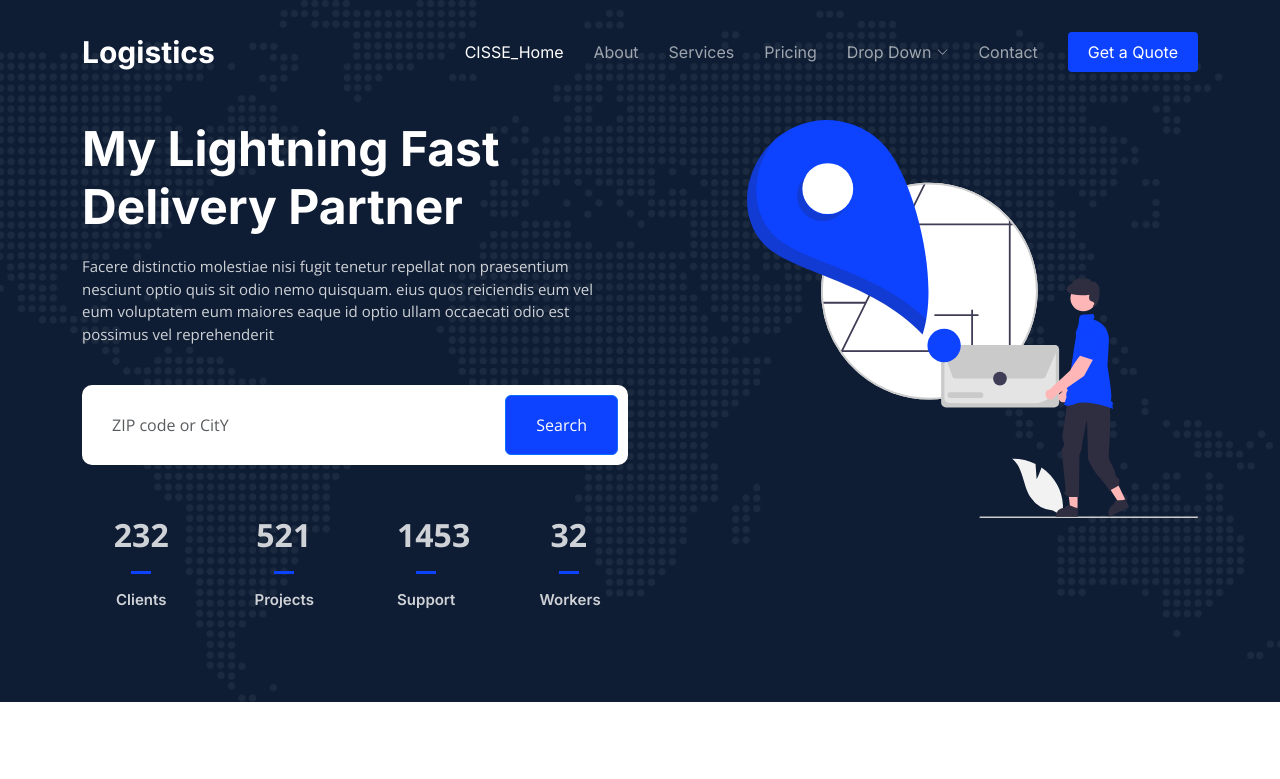
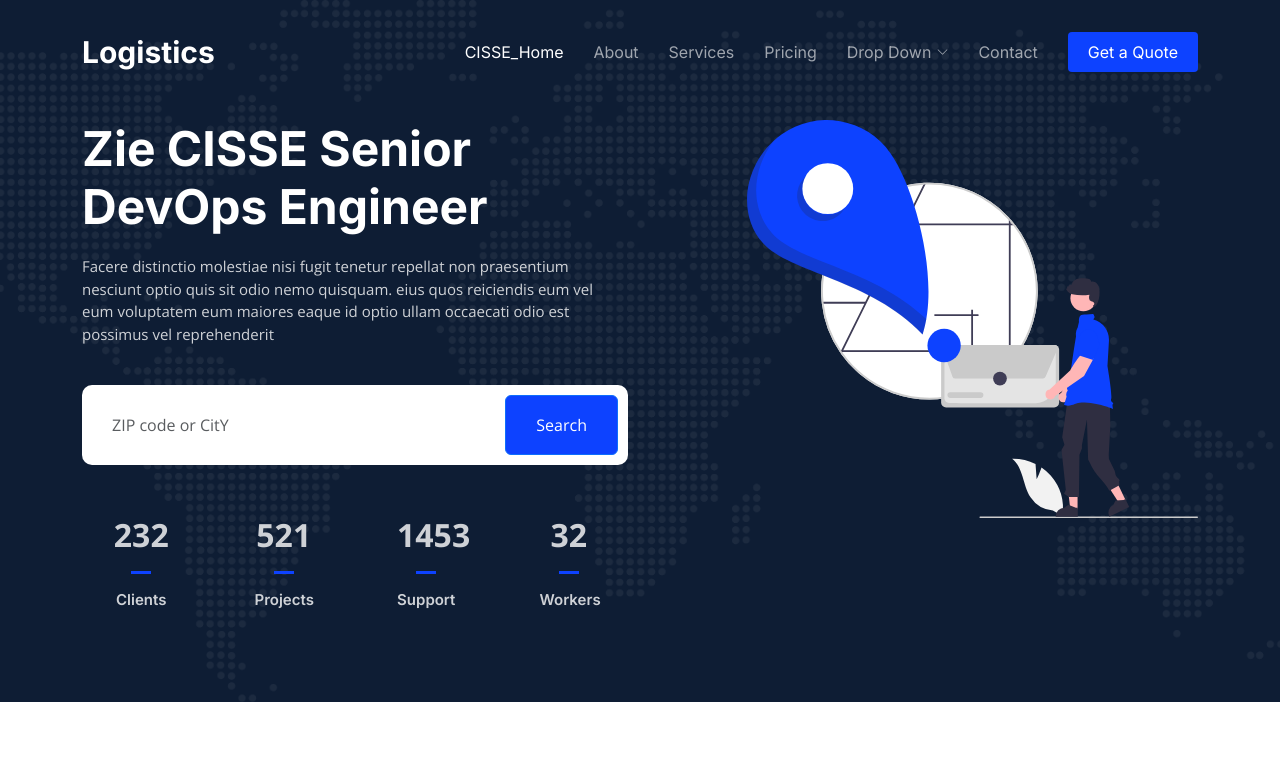
Before and after one commit to Famici/awscicd, a plain HTML site: page index.html in a window 1280 px wide. Shown: the top 779 px of the page. Drawn offline with nearby package versions, Linux system fonts and the light colour scheme.

Commit message:
From Zie CISSE Senior DevOps Engineer to My Lightning Fast Delivery Partner in line 92

```diff
--- a/index.html
+++ b/index.html
@@ -89,7 +89,7 @@
     <div class="container">
       <div class="row gy-4 d-flex justify-content-between">
         <div class="col-lg-6 order-2 order-lg-1 d-flex flex-column justify-content-center">
-          <h2 data-aos="fade-up">My Lightning Fast Delivery Partner</h2>
+          <h2 data-aos="fade-up">Zie CISSE Senior DevOps Engineer</h2>
           <p data-aos="fade-up" data-aos-delay="100">Facere distinctio molestiae nisi fugit tenetur repellat non praesentium nesciunt optio quis sit odio nemo quisquam. eius quos reiciendis eum vel eum voluptatem eum maiores eaque id optio ullam occaecati odio est possimus vel reprehenderit</p>
 
           <form action="#" class="form-search d-flex align-items-stretch mb-3" data-aos="fade-up" data-aos-delay="200">
```
